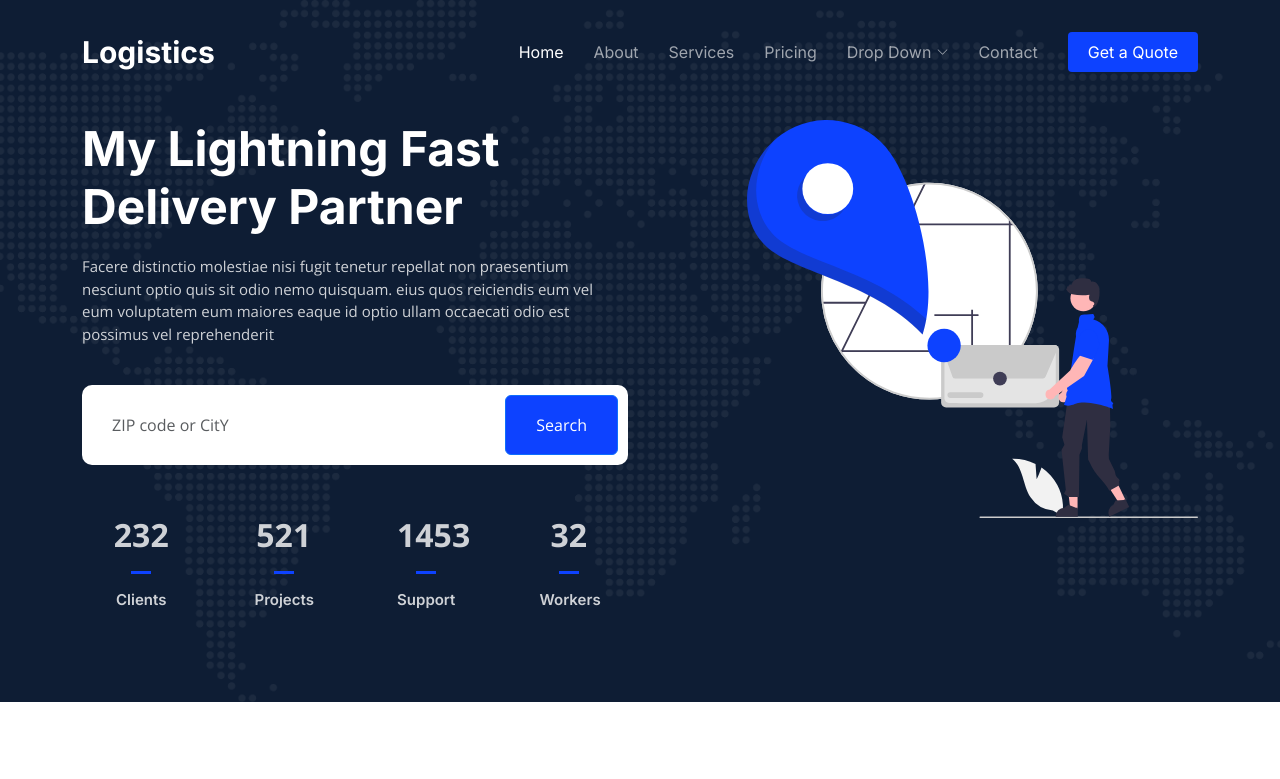
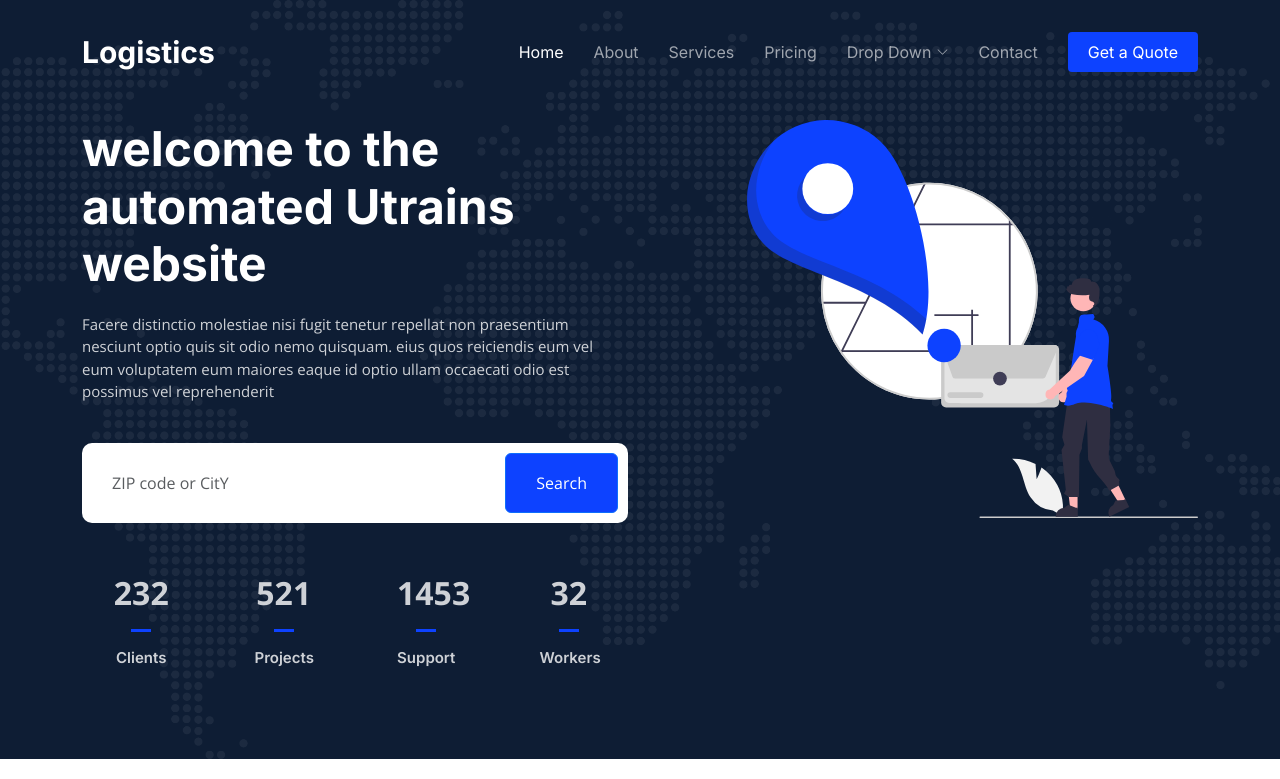
Before and after one commit to Glory-Privilege/awscicd, a plain HTML site: page index.html in a window 1280 px wide. Shown: the top 779 px of the page. Drawn offline with nearby package versions, Linux system fonts and the light colour scheme.

Commit message:
added a welcome message

```diff
--- a/index.html
+++ b/index.html
@@ -89,7 +89,7 @@
     <div class="container">
       <div class="row gy-4 d-flex justify-content-between">
         <div class="col-lg-6 order-2 order-lg-1 d-flex flex-column justify-content-center">
-          <h2 data-aos="fade-up">My Lightning Fast Delivery Partner</h2>
+          <h2 data-aos="fade-up">welcome to the automated Utrains website</h2>
           <p data-aos="fade-up" data-aos-delay="100">Facere distinctio molestiae nisi fugit tenetur repellat non praesentium nesciunt optio quis sit odio nemo quisquam. eius quos reiciendis eum vel eum voluptatem eum maiores eaque id optio ullam occaecati odio est possimus vel reprehenderit</p>
 
           <form action="#" class="form-search d-flex align-items-stretch mb-3" data-aos="fade-up" data-aos-delay="200">
```
